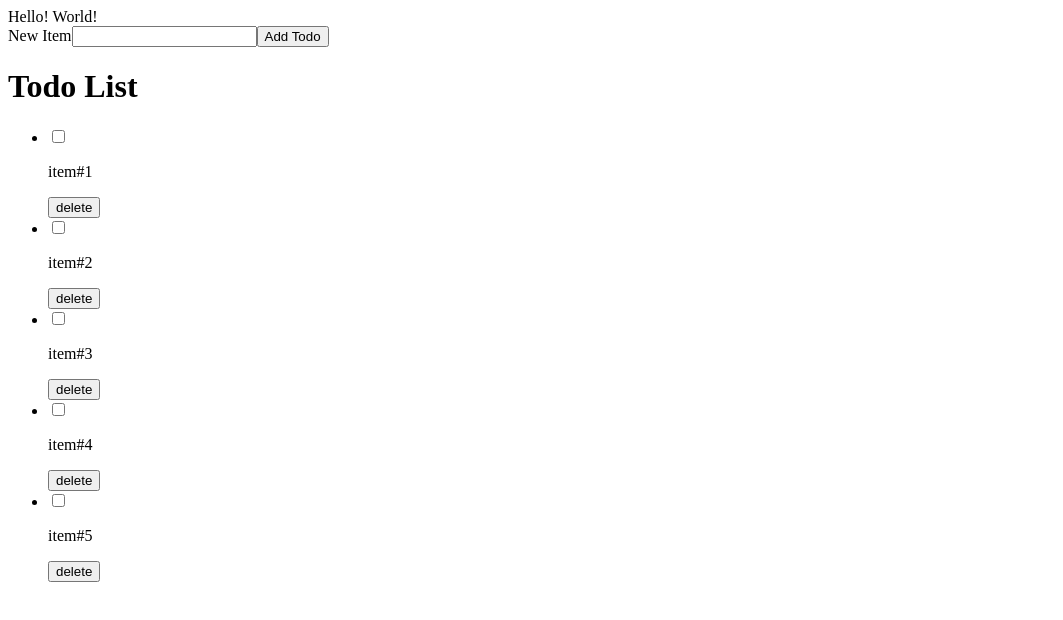
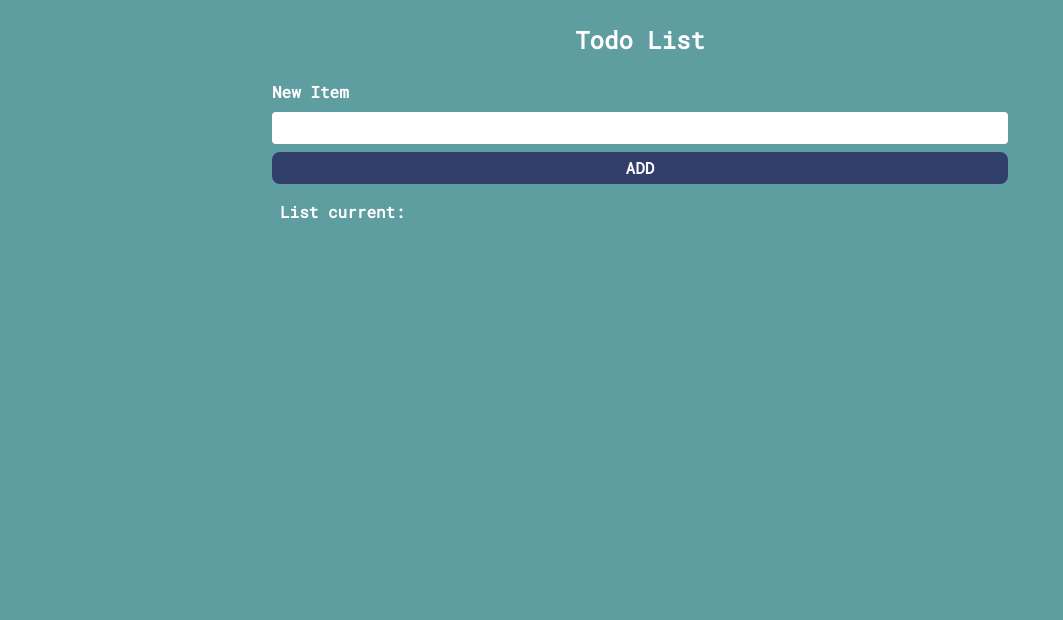
Before and after one commit to yull23/todo-list, a React (Vite) app: page / in a window 1280 px wide. Shown: the top 620 px of the page, without its empty margins (0-1063 px from the left). Built offline with nearby package versions, Linux system fonts and the light colour scheme.

Commit message:
Adding everyone's first impression

```diff
--- a/src/App.jsx
+++ b/src/App.jsx
@@ -1,41 +1,56 @@
+import { useState } from "react";
+import "./assets/styles.css";
+
 function App() {
+  const [newItem, setNewItem] = useState("");
+  const [todos, setTodos] = useState([]);
+  function handlerChange(event) {
+    setNewItem(event.target.value);
+  }
+  function handleSubmit(event) {
+    event.preventDefault();
+    setTodos([
+      ...todos,
+      { id: crypto.randomUUID(), title: newItem, completed: false },
+    ]);
+    console.log(todos);
+  }
+
   return (
-    <>
-      <div>Hello! World!</div>
-      <form action="">
-        <label htmlFor="item">New Item</label>
-        <input type="text" id="item" />
-        <button className="btn">Add Todo</button>
+    <div className="todo-list">
+      <h1 className="todo-list__header">Todo List</h1>
+      <form className="todo-list__form" onSubmit={handleSubmit}>
+        <label className="todo-list__label" htmlFor="item">
+          New Item
+        </label>
+        <input
+          className="todo-list__input input-text"
+          type="text"
+          id="item"
+          value={newItem}
+          onChange={handlerChange}
+        />
+        <button className="todo-list__button button">Add</button>
       </form>
-      <h1 className="header">Todo List</h1>
-      <ul>
-        <li>
-          <input type="checkbox" />
-          <p>item#1</p>
-          <button className="btn">delete</button>
-        </li>
-        <li>
-          <input type="checkbox" />
-          <p>item#2</p>
-          <button className="btn">delete</button>
-        </li>
-        <li>
-          <input type="checkbox" />
-          <p>item#3</p>
-          <button className="btn">delete</button>
-        </li>
-        <li>
-          <input type="checkbox" />
-          <p>item#4</p>
-          <button className="btn">delete</button>
-        </li>
-        <li>
-          <input type="checkbox" />
-          <p>item#5</p>
-          <button className="btn">delete</button>
-        </li>
-      </ul>
-    </>
+      <div className="todo-list__view">
+        <h2 className="todo-list__subtitle">List current:</h2>
+        <ul className="todo-list__list">
+          {todos.map((todo) => {
+            return (
+              <li className="todo-list__item" key={todo.id}>
+                <div className="todo-list__container-checkbox">
+                  <input type="checkbox" className="todo-list" />
+                </div>
+                <p className="todo-list__item-text">{todo.title}</p>
+                <button className="todo-list__item-button button">
+                  delete
+                </button>
+              </li>
+            );
+          })}
+        </ul>
+      </div>
+    </div>
   );
 }
 
--- /dev/null
+++ b/src/assets/global.css
@@ -0,0 +1,24 @@
+.button {
+  display: flex;
+  justify-content: center;
+  border: none;
+  /* border: 1px solid black; */
+  border-radius: 0.5rem;
+  /* Text */
+  line-height: 1.5;
+  text-transform: uppercase;
+  font-size: 1rem;
+  color: rgb(0, 0, 0);
+  font-weight: bold;
+  background-color: white;
+}
+
+.input-text {
+  border: none;
+  /* border: 1px solid rgb(2, 2, 2); */
+  border-radius: 0.25rem;
+  line-height: 2;
+  padding-left: 0.5rem;
+  padding-right: 0.5rem;
+  background-color: white;
+}
--- /dev/null
+++ b/src/assets/reset.css
@@ -0,0 +1,134 @@
+/* Reset básico de estilos para HTML */
+
+/* Eliminar el margen y el relleno predeterminados */
+html,
+body,
+div,
+span,
+applet,
+object,
+iframe,
+h1,
+h2,
+h3,
+h4,
+h5,
+h6,
+p,
+blockquote,
+pre,
+a,
+abbr,
+acronym,
+address,
+big,
+cite,
+code,
+del,
+dfn,
+em,
+img,
+ins,
+kbd,
+q,
+s,
+samp,
+small,
+strike,
+strong,
+sub,
+sup,
+tt,
+var,
+b,
+u,
+i,
+center,
+dl,
+dt,
+dd,
+ol,
+ul,
+li,
+fieldset,
+form,
+label,
+legend,
+table,
+caption,
+tbody,
+tfoot,
+thead,
+tr,
+th,
+td {
+  margin: 0;
+  padding: 0;
+  border: 0;
+  /* outline: 0; */
+  font-weight: inherit;
+  font-style: inherit;
+  font-size: 100%;
+  vertical-align: baseline;
+}
+
+/* Establecer un estilo de fuente base razonable */
+body {
+  line-height: 1.5;
+}
+
+/* Eliminar los estilos de lista predeterminados */
+ul,
+ol {
+  list-style: none;
+}
+
+/* Eliminar la decoración de enlaces predeterminada */
+a {
+  text-decoration: none;
+  color: inherit;
+}
+
+/* Restablecer los estilos de formulario */
+input,
+button,
+select,
+textarea {
+  margin: 0;
+  padding: 0;
+  border: 0;
+  outline: 0;
+  font-size: 100%;
+  vertical-align: baseline;
+  background: none;
+}
+
+/* Asegurarse de que los elementos de formulario sean visibles y accesibles */
+button,
+input,
+select,
+textarea {
+  font-size: inherit;
+  line-height: inherit;
+  border: 1px solid black;
+}
+
+/* Eliminar los estilos de botones predeterminados */
+button {
+  background: none;
+  border: none;
+  cursor: pointer;
+  border: 1px solid black;
+}
+
+/* Establecer el estilo de cursor predeterminado para elementos */
+html {
+  cursor: auto;
+}
+
+/* Establecer un tamaño de caja de borde para todos los elementos */
+*,
+*::before,
+*::after {
+  box-sizing: border-box;
+}
--- /dev/null
+++ b/src/assets/styles.css
@@ -0,0 +1,90 @@
+@import url("https://fonts.googleapis.com/css2?family=Roboto+Mono&display=swap");
+@import url("./reset.css");
+@import url("./global.css");
+* {
+  font-family: "Roboto Mono", monospace;
+  box-sizing: border-box;
+  /* border: 1px solid red; */
+  color: white;
+}
+body {
+  background-color: cadetblue;
+}
+
+.todo-list {
+  /* border: 1px solid black; */
+  display: flex;
+  flex-direction: column;
+  justify-content: center;
+  max-width: 768px;
+  margin: 0px auto;
+  padding: 1rem;
+  gap: 1rem;
+}
+.todo-list__header {
+  /* border: 1px solid black; */
+  width: 100%;
+  text-align: center;
+  /* text */
+  line-height: 2;
+  font-weight: bold;
+  font-size: 1.5rem;
+}
+
+.todo-list__form {
+  /* border: 1px solid black; */
+  display: flex;
+  flex-direction: column;
+  gap: 0.5rem;
+}
+.todo-list__label {
+  font-weight: bold;
+}
+.todo-list__input {
+  color: black;
+}
+
+.todo-list__button {
+  /* border: 1px solid black; */
+  color: rgb(251, 251, 251);
+  background-color: rgb(49, 62, 105);
+  border: none;
+  line-height: 2;
+}
+
+.todo-list__view {
+  /* border: 1px solid black; */
+  display: flex;
+  flex-direction: column;
+}
+
+.todo-list__subtitle {
+  /* border: 1px solid black; */
+  padding-left: 0.5rem;
+  font-weight: bold;
+}
+
+.todo-list__item {
+  /* border: 1px solid black; */
+  display: grid;
+  grid-template-columns: 1rem auto 6rem;
+  align-items: start;
+  gap: 0.5rem;
+  padding: 0.5rem;
+}
+
+.todo-list__container-checkbox {
+  /* border: 1px solid black; */
+  display: flex;
+  justify-content: center;
+  height: 1.5rem;
+}
+
+.todo-list__item-text {
+  /* border: 1px solid black; */
+  display: flex;
+  align-items: start;
+  padding-left: 0.5rem;
+  padding-right: 0.5rem;
+  line-height: 1.5;
+}
```
